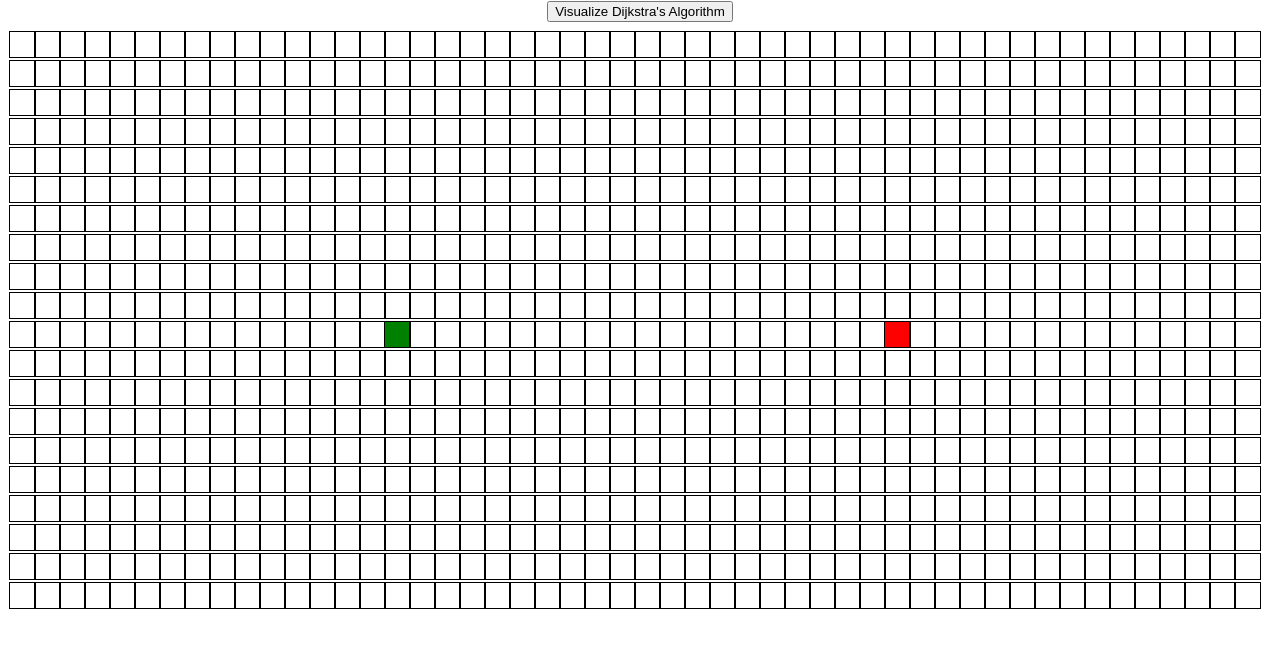
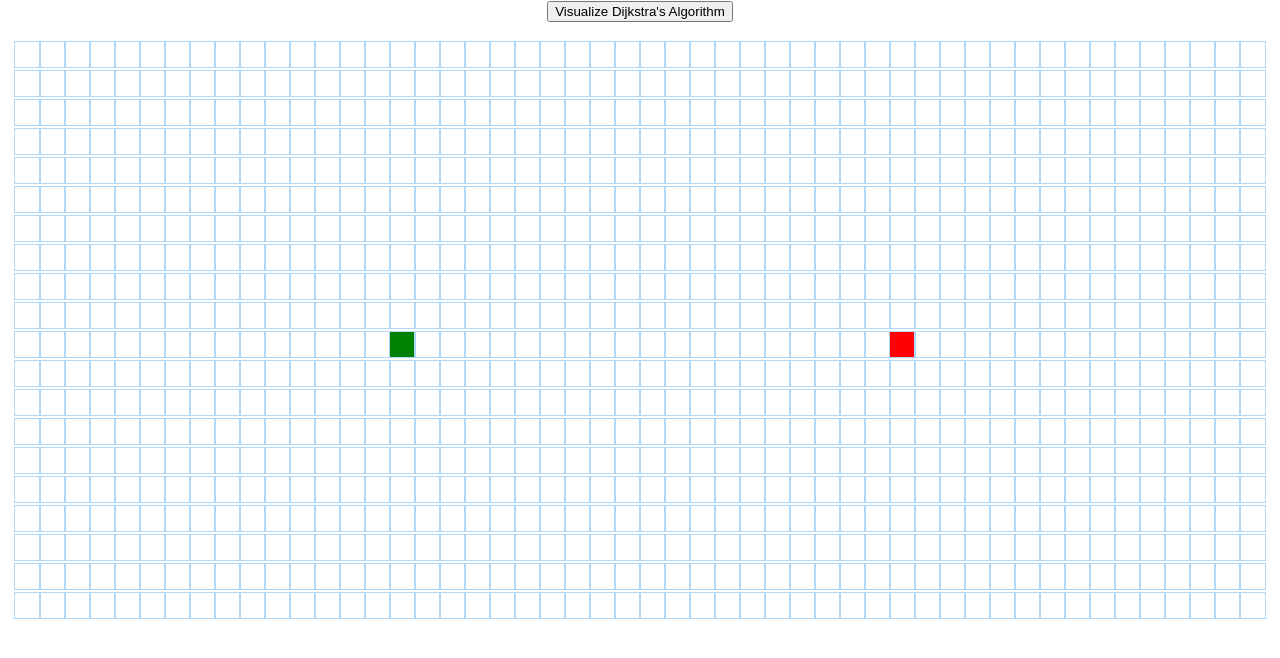
Before and after one commit to luismiller2/PathfindingVisualizer, a React (Create React App) app: page / in a window 1280 px wide. Shown: the top 658 px of the page. Built offline with nearby package versions, Linux system fonts and the light colour scheme.

Commit message:
animations

```diff
--- a/src/PathfindingVisualizer/Node/Node.css
+++ b/src/PathfindingVisualizer/Node/Node.css
@@ -1,24 +1,53 @@
 .node {
     width: 25px;
     height: 25px;
-    outline: 1px solid black;
+    outline: 1px solid rgb(175, 216, 248);
     display: inline-block;
+  }
+
+  .node-finish {
+    background-color: red;
   }
 
   .node-start {
     background-color: green;
   }
 
-.node-finish {
-    background-color: red;
+  .node-visited {
+    animation-name: visitedAnimation;
+    animation-duration: 1.5s;
+    animation-timing-function: ease-out;
+    animation-delay: 0;
+    animation-direction: alternate;
+    animation-iteration-count: 1;
+    animation-fill-mode: forwards;
+    animation-play-state: running;
   }
 
-.node-visited {
-    background-color: blue;
+  @keyframes visitedAnimation {
+    0% {
+      transform: scale(0.3);
+      background-color: rgba(0, 0, 66, 0.75);
+      border-radius: 100%;
+    }
+
+    50% {
+      background-color: rgba(17, 104, 217, 0.75);
+    }
+
+    75% {
+      transform: scale(1.2);
+      background-color: rgba(0, 217, 159, 0.75);
+    }
+
+    100% {
+      transform: scale(1);
+      background-color: rgba(0, 190, 218, 0.75);
+    }
   }
 
   .node-wall {
-    background-color: grey;
+    background-color: rgb(12, 53, 71);
   }
 
   .node-shortest-path {
--- a/src/PathfindingVisualizer/Node/PathfindingVisualizer.css
+++ b/src/PathfindingVisualizer/Node/PathfindingVisualizer.css
@@ -1,4 +1,3 @@
 .grid {
-    margin: 10px 10px 10px;
-    position: absolute;
+    margin: 20px 0 0;
 }
--- a/src/PathfindingVisualizer/Node/PathfindingVisualizer.jsx
+++ b/src/PathfindingVisualizer/Node/PathfindingVisualizer.jsx
@@ -70,7 +70,6 @@
         const finishNode = grid[FINISH_NODE_ROW][FINISH_NODE_COL];
         const visitedNodesInOrder = dijkstra(grid, startNode, finishNode);
         const nodesInShortestPathOrder = getNodesInShortestPathOrder(finishNode);
-        console.log(nodesInShortestPathOrder);
         this.animateDijkstra(visitedNodesInOrder, nodesInShortestPathOrder)
     }
 
```
Lines whose indentation alone changed are shown as unchanged.
